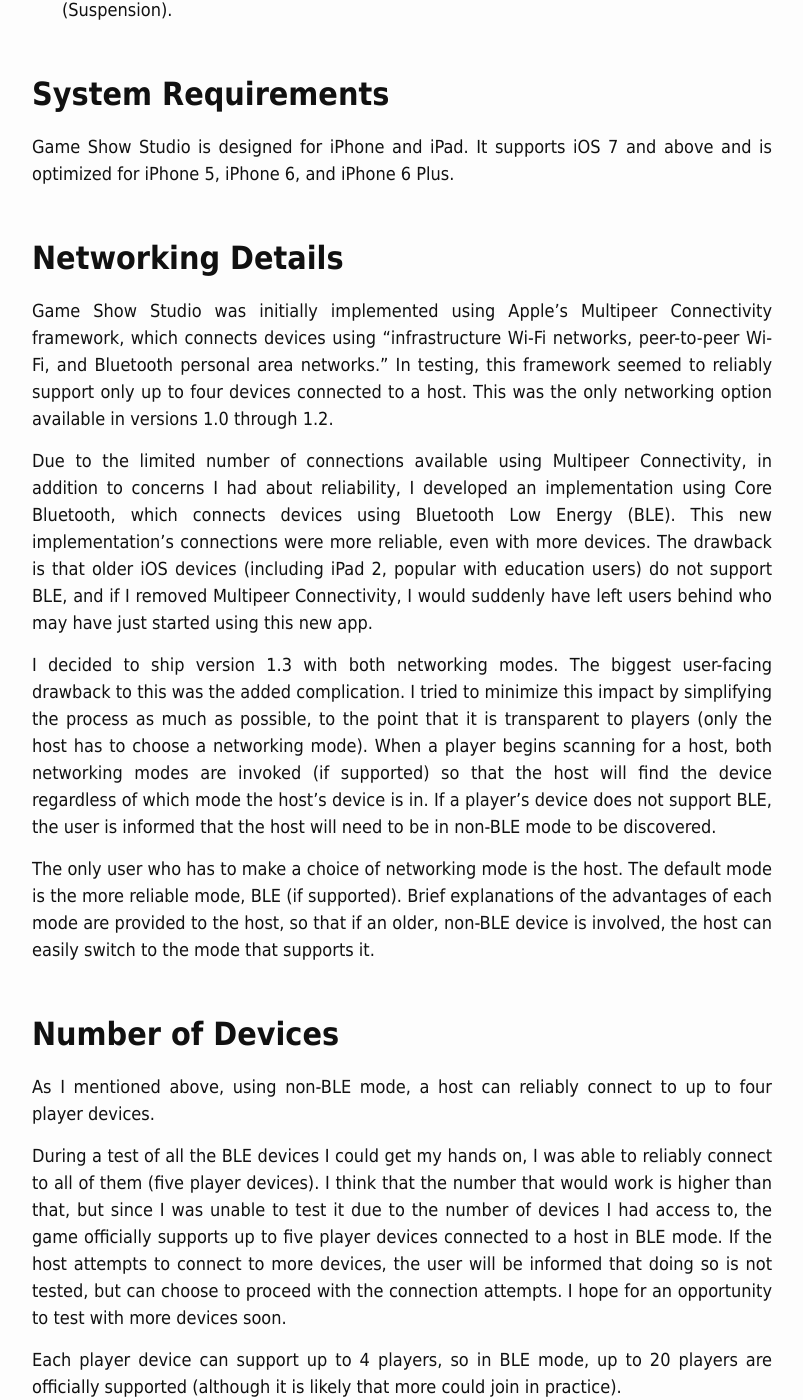
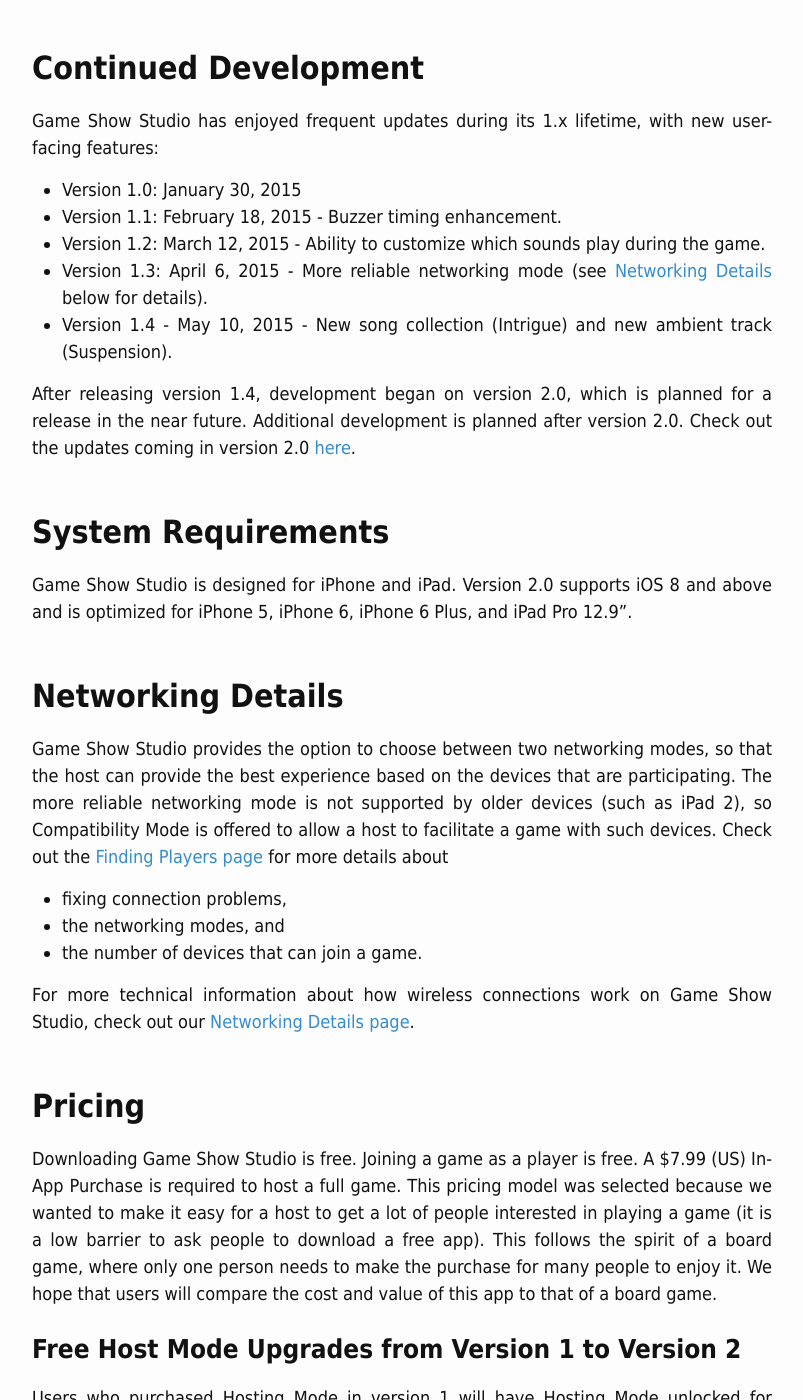
Before and after one commit to gameshowstudio/gameshowstudio.github.io, a Jekyll site: the page built from press/index.md, in a window 1280 px wide and 1400 px high, scrolled down 5318 px. Shown: the whole window, without its empty margins (238-1041 px from the left). Built offline with Jekyll 4.4.1, drawn with Linux system fonts in a browser that asks for light colours; some of the changed text lies outside the part shown.

Commit message:
Update main press page for 2.0.

```diff
--- a/press/index.md
+++ b/press/index.md
@@ -5,18 +5,24 @@
 nav_menu_title: Press Kit
 ---
 
-Thanks for your interest in Game Show Studio! This Press Kit gives additional information and resources that are not listed on the [home page](/). (Please start by reviewing the main features of the app on the [home page](/) if you haven't already.) If you would like additional information, please feel free to contact me at [tim@gameshowstudioapp.com](tim@gameshowstudioapp.com).
+
+***Version Note:*** *We are preparing to launch [Game Show Studio 2.0](/updates). This page has been updated to reflect version 2.0 features. The [home page](/) will be updated once version 2.0 is launched.*
+
+Thanks for your interest in Game Show Studio! This Press Kit gives additional information and resources that are not listed on the [home page](/). If you haven't already, please start by reviewing the main features of the app on the [home page](/). If you would like additional information, please feel free to contact the developer at [tim@gameshowstudioapp.com](tim@gameshowstudioapp.com).
 
 ## Resources
 
-* [Demonstration Video](https://youtu.be/0eBBkWw2kg0) (1 minute, also embedded below)
-* [App Icon (1024 x 1024)](/images/press/gssIconRound1024.png)
-* [Logo (1024 x 312)](/images/press/logoWithText1024x312.jpg)
-* [Image of multiple devices connected during game in progress](/images/press/hostAndPlayers2208.png)
-* [Image of host connected to Apple TV](/images/press/hostAndTV1669.png)
-* [App Store Download Page](https://itunes.apple.com/us/app/game-show-studio/id924249807?ls=1&mt=8)
+* [Demonstration Video](https://youtu.be/8EqQc93Jzaw){:target="_blank<!-- markup clean_ -->"} (1 minute, also embedded below)
+* [Additional Videos About Game Show Studio](/video)
+* [Game Show Studio Help Pages](/help)
+* [App Icon (1024 x 1024)](/images/press/gssIconRound1024.png){:target="_blank<!-- markup clean_ -->"}
+* [Logo (1024 x 312)](/images/press/logoWithText1024x312.jpg){:target="_blank<!-- markup clean_ -->"}
+* [Image of Multiple Devices Connected During Game in Progress](/images/v2-0-0/pad-host-and-players-w1980.png){:target="_blank<!-- markup clean_ -->"}
+* [Image of Host Connected to Apple TV](/images/v2-0-0/phone-host-and-tv-w900.png){:target="_blank<!-- markup clean_ -->"}
+* [What's New in Version 2.0](/updates)
+* [App Store Download Page](https://itunes.apple.com/us/app/game-show-studio/id924249807?ls=1&mt=8){:target="_blank<!-- markup clean_ -->"}
 
-{% include youtube-player.html id="0eBBkWw2kg0" %}
+{% include youtube-player.html id="8EqQc93Jzaw" %}
 
 ## Standout Features
 
@@ -24,96 +30,124 @@
 
 Up to four players can play on each device that connects to a host’s device. This makes playing with many people easy, even in groups that include people who do not have an iOS device.
 
-![image of host and players](/images/hostandplayers800.png)
+![image of host and players](/images/v2-0-0/pad-host-and-players-w800.png)
 
 ### Customizable Teams
 
-The host can configure teams in many different ways, including teams without equal numbers of players. Teams are not tied to which players may be sharing a device; two players could be buzzing in from the same device, but be on different teams.
-
-![teams example](/images/press/teams2221.png){:width="360px"}
-![teams example](/images/press/teams211111.png){:width="360px"}
-
-![teams example](/images/press/teams2311.png){:width="360px"}
-![teams example](/images/press/teams111111.png){:width="360px"}
-
-![teams example](/images/press/teams61.png){:width="360px"}
-![teams example](/images/press/teams1010.png){:width="360px"}
-
+The host can configure teams in many different ways, including teams without equal numbers of players. Teams are not tied to which players may be sharing a device; two players can buzz in from the same device, but be on different teams.
 
 ### Customizable Rules Make for an Easy-to-Run Game
 
 {: .floatRight .smallerImageOnPhone}
-![host's round rules screen](/images/press/hostRoundRules.png){:width="280px"}
+![host's round rules screen](/images/help/v2-0-0/round-pane-phone.png){:width="280px"}
 
-The host has control over scoring and timing rules, so that when a player buzzes in, the only response necessary from the host is to tap whether the player answered correctly or incorrectly. The score will automatically be calculated based on the host’s choice, meaning that the host can concentrate on running an exciting game and not worry about the math. Clearing the buzzers without adjusting the score is also possible to quickly remedy inadvertent taps from overzealous players.
+The host has control over scoring and timing rules. Different sets of rules can be prepared before the game begins so that the host can easily put on a game that's played with various rounds, each with different timing and scoring rules.
 
-Sounds play automatically anytime a player buzzes in, answers correctly, or answers incorrectly. Sounds also play when timers run out. Any of these sounds can be turned off in the Round Options screen. (To access Round Options, tap the black rounded rectangle with the round information on iPad. On iPhone, tap “Game Options” then tap “Round Options.”)
+Because there is always a set of active round rules, when a player buzzes in, the only action necessary from the host is to tap whether the player answered correctly or incorrectly. The score will automatically be updated based on the host’s choice, meaning that the host can concentrate on running an exciting game without worrying about the math. The host also has the option to clear the buzzers without adjusting the score to quickly remedy inadvertent taps from overzealous players.
 
-It is possible to make score corrections any time during the game. To do so on iPad, tap the team header that shows the score. On iPhone, tap anywhere on the cell that lists the team members and the score.
+It is quick and easy to make scoring corrections any time during the game. To do so on iPad, tap the team header that shows the score. On iPhone, tap anywhere on the cell that lists the team members and the score. New in version 2.0, there are buttons with quick score updates, so that a team's score can be adjusted based on the current round's "Points for Correct" and "Points for Incorrect" values.
+
+![scoring correction screen](/images/v2-0-0/scoring-correction.png){:width="220px"}
+
+*A portion of the screen that allows scoring corrections to be made when the Points for Correct is set to ten and Points for Incorrect is set to five. Note the Edit Score button, which allows for free-form score editing, as well.*
+
+For more information, check out the [Round Rules page](/help/roundrules).
 
 ### Music and Sound Effects
 
-All of the music and sound effects in the app were created by [my brother and me](/about). These tracks help to provide the Game Show feeling while playing.
+Sounds play automatically throughout the game, so that the host can easily create an immersive game show feel. Sounds are played automatically when:
+
+* a player buzzes in,
+* a player answers a question correctly,
+* a player answers a question incorrectly,
+* timers run out.
+
+The volume of these sounds can be adjusted on a per-effect basis in the Sound Pane, as shown here:
+
+![sound pane](/images/help/v2-0-0/sound-effects-correct-off.png){:width="200px"}
+
+There are also sounds and music that play automatically during the [Timed Round](/help/timedround).
+
+For more information about music that's available to be played in the app, check out the [Music page](/help/music). Music is also played when certain screens are displayed on the TV, as described on the [TV page](/help/tv). Sets of round rules also have music associated with them, as described on the [Round Rules page](/help/roundrules).
+
+All of the music and sound effects in the app were created by [my brother and me](/about). These tracks help to provide the game show feeling while playing.
 
 ### Apple TV Integration
 
 Game Show Studio is designed to integrate with an Apple TV which displays scores and a timer, adding to the “Studio” feel. When connected to an Apple TV, sound effects and music are routed to the TV. Game Show Studio works great with or without an Apple TV. All of the necessary information to host a game is displayed on the host’s screen, making the additional display optional.
 
-To connect to an Apple TV, swipe up from the bottom of the screen to display Control Center. If an Apple TV is nearby, tap the AirPlay button. Tap the Apple TV you would like to connect to and make sure that Mirroring is on.
+Check out the [TV page](/help/tv) for more information.
 
-![image of host connected to a TV](/images/hostandtv800.png)
+![image of host connected to a TV](/images/v2-0-0/phone-host-and-tv-w800.png)
 
 ## Sweating the Details
 
-I’m proud of this app, and I put a lot of thought into the experience. There are a few minor details that illustrate this that I would like to point out if you are interested. Check them out [here](/press/details).
+We’re proud of this app, and we put a lot of thought into the experience. There are a few minor details that illustrate this that we would like to point out if you are interested. Check them out [here](/press/details).
 
 ## Use Cases
 
 Game Show Studio is great for a variety of environments, including:
 
 * House Parties: Take existing trivia board games to the next level by adding buzzers next time you play.
-* Bridal/Baby Showers: Prepare questions about the bride or expecting parents, combined with fun general wedding/baby questions, for what will surely be a memorable experience.
-* Holiday Parties: I have used Game Show Studio for New Year's Trivia, where I wrote questions about the year that just passed (e.g. top movies, top 10 Google searches) and about New Year's traditions. Similar things could be done for any holiday.
-* Classrooms: Teachers can engage their students in a whole new way with Game Show Studio. At the time of this writing, the review on the App Store that has made me feel the best reads, “I'm a high school teacher at a school where students use iPad, and teachers have iPad and Apple TV, and this app is INCREDIBLE. Revolutionizes the review game. The kids love it. I love it. It's so fun. If you're a teacher that's connected with apple products, you must have this app.” As a former teacher, I love knowing that I am helping other teachers.
-* Business: Game Show Studio enables more interactivity during meetings or presentations.
+* Bridal/Baby Showers: Prepare questions about the couple or expecting parents, combined with fun general wedding/baby questions, for what will surely be a memorable experience.
+* Holiday Parties: We have used Game Show Studio for New Year's Trivia, where we wrote questions about the year that just passed (e.g. top movies, top 10 Google searches) and about New Year's traditions. A host can prepare themed questions for any holiday.
+* Classrooms: Teachers can engage their students in a whole new way with Game Show Studio. One App Store review that we are proud of reads, “I'm a high school teacher at a school where students use iPad, and teachers have iPad and Apple TV, and this app is INCREDIBLE. Revolutionizes the review game. The kids love it. I love it. It's so fun. If you're a teacher that's connected with apple products, you must have this app.” Our developer is a former teacher, and he loves knowing that he is helping other teachers with this app.
+* Business: Game Show Studio can make your meetings and presentations more interactive and engaging, and is great for team building activities.
 
-Game Show Studio uses mobile devices to bring people together in a meaningful way, interacting with one other in ways that go beyond what the device itself can facilitate. The interaction style is a lot like a board game that is played with people in the same room, and I think that makes this app quite special. Game Show Studio provides a great way to get friends, family, students, and colleagues talking and laughing together in friendly competition.
+Game Show Studio uses mobile devices to bring people together in a meaningful way, interacting with one other in ways that go beyond what the device itself can facilitate. The interaction style is a lot like a board game that is played with people in the same room, and we think that makes this app special. Game Show Studio provides a great way to get friends, family, students, and colleagues talking and laughing together in friendly competition.
 
 ## Continued Development
 
-Game Show Studio has enjoyed frequent updates since its initial release, with new user-facing features:
+Game Show Studio has enjoyed frequent updates during its 1.x lifetime, with new user-facing features:
 
 * Version 1.0: January 30, 2015
 * Version 1.1: February 18, 2015 - Buzzer timing enhancement.
 * Version 1.2: March 12, 2015 - Ability to customize which sounds play during the game.
-* Version 1.3: April 6, 2015 - More reliable networking mode (see Networking Details below for details). This was the feature I was waiting to ship before considering Game Show Studio ready to be marketed.
+* Version 1.3: April 6, 2015 - More reliable networking mode (see [Networking Details](#networking-details) below for details).
 * Version 1.4 - May 10, 2015 - New song collection (Intrigue) and new ambient track (Suspension).
+
+After releasing version 1.4, development began on version 2.0, which is planned for a release in the near future. Additional development is planned after version 2.0. Check out the updates coming in version 2.0 [here](/updates).
 
 ## System Requirements
 
-Game Show Studio is designed for iPhone and iPad. It supports iOS 7 and above and is optimized for iPhone 5, iPhone 6, and iPhone 6 Plus.
+Game Show Studio is designed for iPhone and iPad. Version 2.0 supports iOS 8 and above and is optimized for iPhone 5, iPhone 6, iPhone 6 Plus, and iPad Pro 12.9".
 
 ## Networking Details
 
-Game Show Studio was initially implemented using Apple's Multipeer Connectivity framework, which connects devices using “infrastructure Wi-Fi networks, peer-to-peer Wi-Fi, and Bluetooth personal area networks.” In testing, this framework seemed to reliably support only up to four devices connected to a host. This was the only networking option available in versions 1.0 through 1.2.
+Game Show Studio provides the option to choose between two networking modes, so that the host can provide the best experience based on the devices that are participating. The more reliable networking mode is not supported by older devices (such as iPad 2), so Compatibility Mode is offered to allow a host to facilitate a game with such devices. Check out the [Finding Players page](/findingplayers) for more details about
 
-Due to the limited number of connections available using Multipeer Connectivity, in addition to concerns I had about reliability, I developed an implementation using Core Bluetooth, which connects devices using Bluetooth Low Energy (BLE). This new implementation's connections were more reliable, even with more devices. The drawback is that older iOS devices (including iPad 2, popular with education users) do not support BLE, and if I removed Multipeer Connectivity, I would suddenly have left users behind who may have just started using this new app.
+* fixing connection problems,
+* the networking modes, and
+* the number of devices that can join a game.
 
-I decided to ship version 1.3 with both networking modes. The biggest user-facing drawback to this was the added complication. I tried to minimize this impact by simplifying the process as much as possible, to the point that it is transparent to players (only the host has to choose a networking mode). When a player begins scanning for a host, both networking modes are invoked (if supported) so that the host will find the device regardless of which mode the host's device is in. If a player's device does not support BLE, the user is informed that the host will need to be in non-BLE mode to be discovered.
-
-The only user who has to make a choice of networking mode is the host.  The default mode is the more reliable mode, BLE (if supported). Brief explanations of the advantages of each mode are provided to the host, so that if an older, non-BLE device is involved, the host can easily switch to the mode that supports it.
-
-## Number of Devices
-
-As I mentioned above, using non-BLE mode, a host can reliably connect to up to four player devices.
-
-During a test of all the BLE devices I could get my hands on, I was able to reliably connect to all of them (five player devices). I think that the number that would work is higher than that, but since I was unable to test it due to the number of devices I had access to, the game officially supports up to five player devices connected to a host in BLE mode. If the host attempts to connect to more devices, the user will be informed that doing so is not tested, but can choose to proceed with the connection attempts. I hope for an opportunity to test with more devices soon.
-
-Each player device can support up to 4 players, so in BLE mode, up to 20 players are officially supported (although it is likely that more could join in practice).
+For more technical information about how wireless connections work on Game Show Studio, check out our [Networking Details page](/press/networkingdetails).
 
 ## Pricing
 
-Downloading Game Show Studio is free. Joining a game as a player is free. A $7.99 In-App Purchase is required to host a full game. This pricing model was selected because I wanted to make it easy for a host to get a lot of people interested in playing a game (it is a low barrier to ask people to download a free app). This follows the spirit of a board game, where only one person needs to make the purchase for many people to enjoy it. I hope that users will compare the cost and value of this app to that of a board game.
+Downloading Game Show Studio is free. Joining a game as a player is free. A $7.99 (US) In-App Purchase is required to host a full game. This pricing model was selected because we wanted to make it easy for a host to get a lot of people interested in playing a game (it is a low barrier to ask people to download a free app). This follows the spirit of a board game, where only one person needs to make the purchase for many people to enjoy it. We hope that users will compare the cost and value of this app to that of a board game.
+
+### Free Host Mode Upgrades from Version 1 to Version 2
+
+Users who purchased Hosting Mode in version 1 will have Hosting Mode unlocked for version 2 at no additional cost.
+
+### Hosting Trial
+
+Users have the opportunity to experience a hosting trial as part of the free app download. All hosting functionality is available during this trial, including:
+
+* connecting to players,
+* assigning players to teams,
+* playing music and sound effects, and
+* connecting to an Apple TV.
+
+The only feature that is not available during the trial is the ability to purchase additional question sets. The trial ends after players buzz in twice. The trial mode can be used an unlimited number of times; each time it is used, the game ends after players buzz in twice. The In-App Purchase unlocks the ability to host games with no buzz-in limit an unlimited number of times.
+
+To enter the Hosting Trial, select the "Host" option from the first screen in the app.
+
+### Question Sets
+
+Game Show Studio comes with a collection of question sets available for free. The free sets are designed to form the basis of a game with several rounds of play. Additional question set collections are available as an In-App Purchase.
+
+Built-in question sets are new to version 2.0. Prior to version 2.0, an external trivia source was needed (the app was solely a buzzer system with sound effects and an external display).
 
 ## About the Developer
 
```
